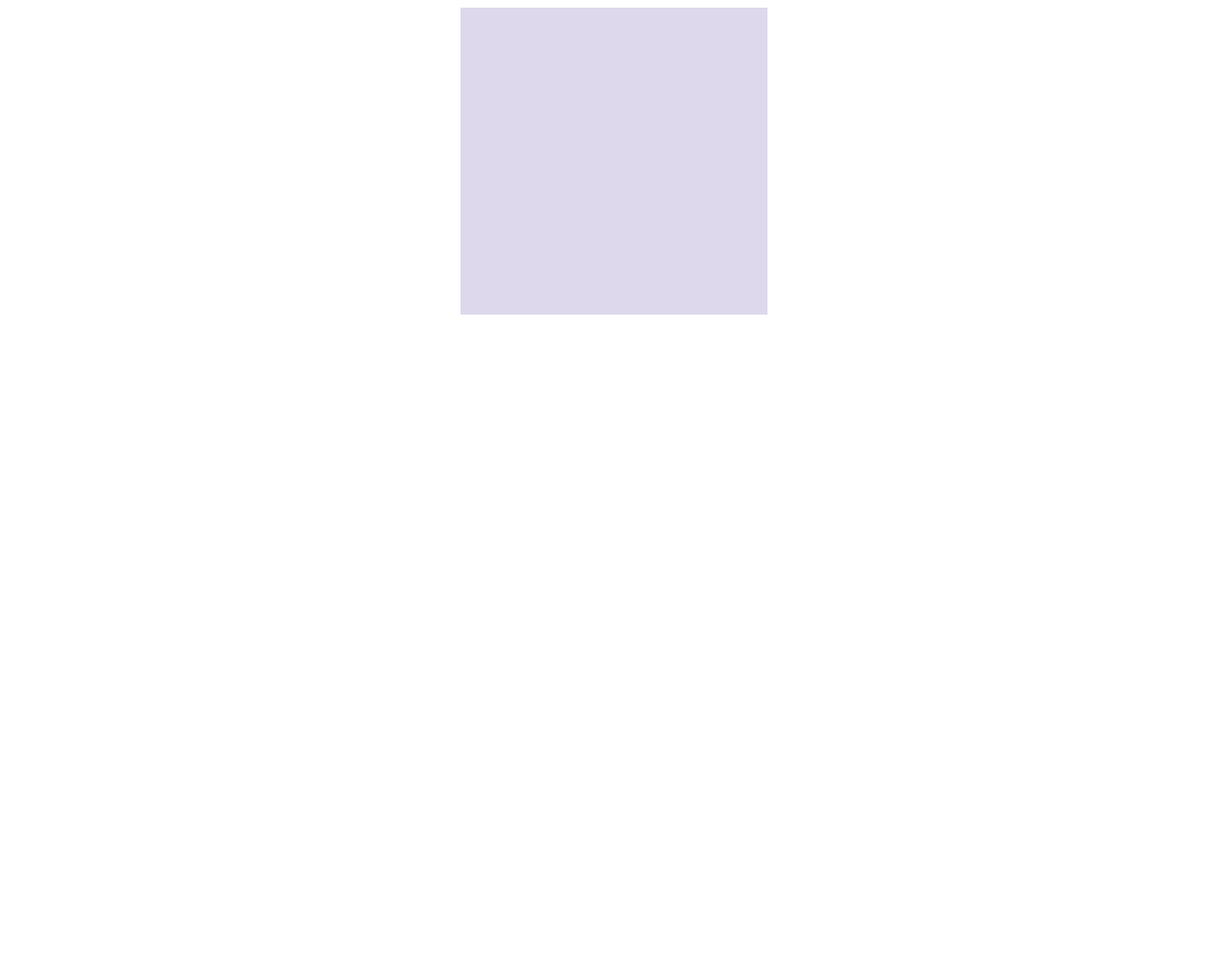
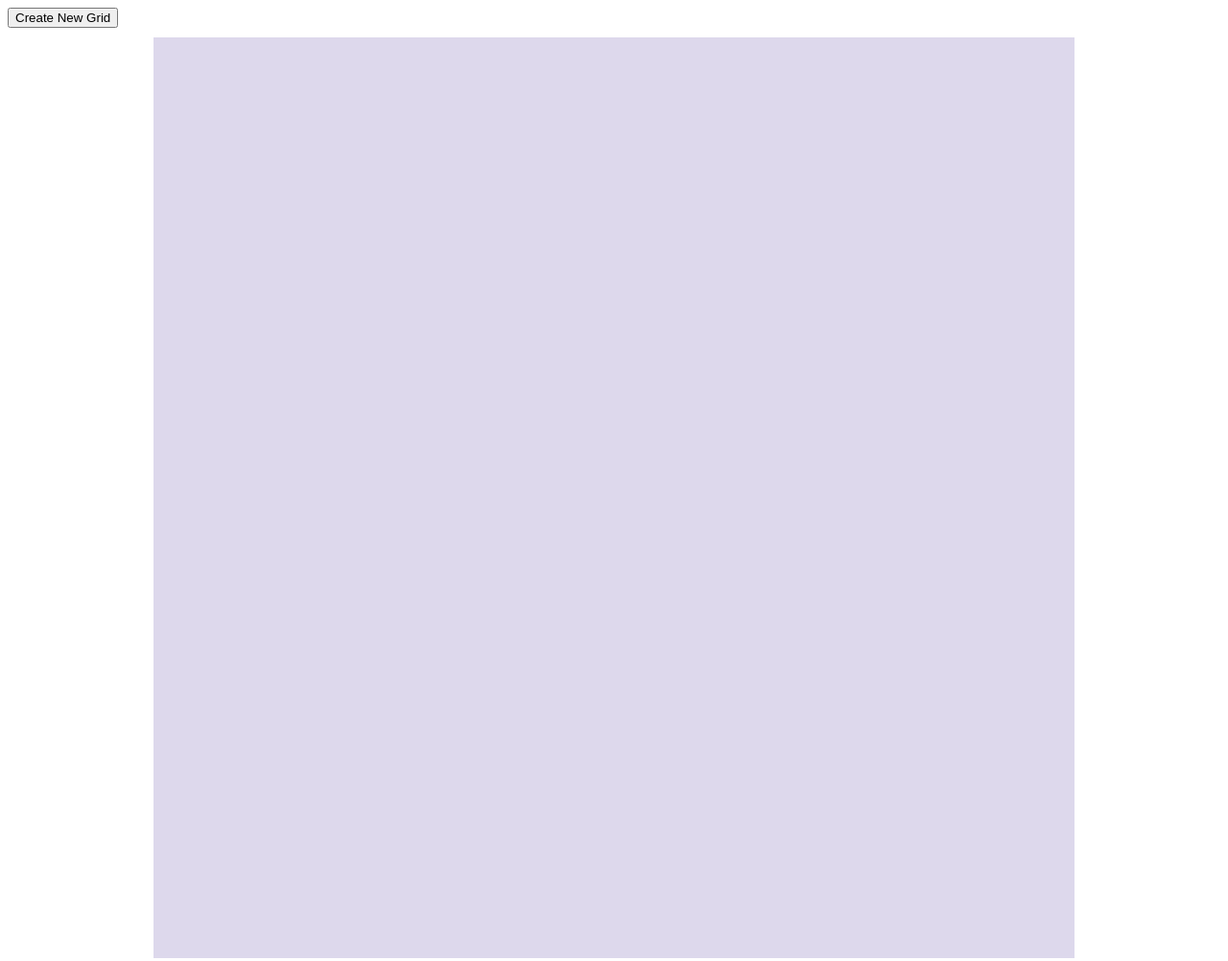
Before and after one commit to Nadhorion/Odin-Etch-a-Sketch, a plain HTML site: page index.html in a window 1280 px wide. Shown: the whole page at 96% size. Before the commit the page ends 800 px from the top, so only its background shows below. Drawn offline with Linux system fonts and the light colour scheme.

Commit message:
Allow grid to resize based on window size
Keeps square grid and pixel ratio.

```diff
--- a/index.html
+++ b/index.html
@@ -9,6 +9,9 @@
 
 </head>
 <body>
-    <div id="grid"></div>
+    <button>Create New Grid</button>
+    <div id="boundary">
+        <div id="grid"></div>
+    </div>
 </body>
 </html>
--- a/script.js
+++ b/script.js
@@ -23,4 +23,4 @@ function makeGrid(length, width) {
     }
 }
 
-makeGrid(16, 16);
+makeGrid(50, 50);
--- a/styles.css
+++ b/styles.css
@@ -1,17 +1,27 @@
+#grid {
+
+    width: 75vw;
+    height: 75vw;
+    justify-self: center;
+    margin: 10px;
+    display: flex;
+    flex-direction: column;
+    flex: auto;
+}
+
 .column {
 
     display: flex;
-    /* background-color: aqua; */
-    /* margin: 5px;
-    gap: 5px; */
-    justify-content: center;
+    flex: auto;
+
 
 }
 
 .row {
 
+    flex: auto;
     background-color: rgb(221, 216, 236);
-    padding: 10px;
+    /* align-self: stretch; */
 }
 
 .row.filled {
```
